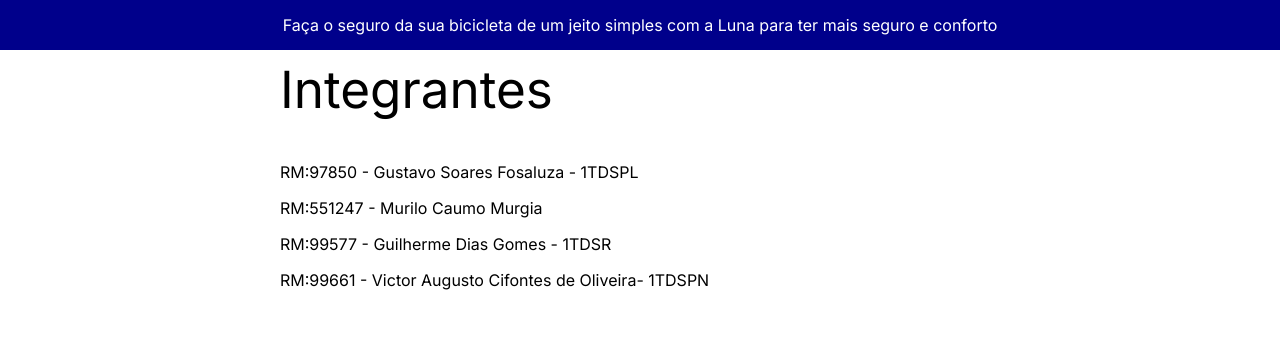
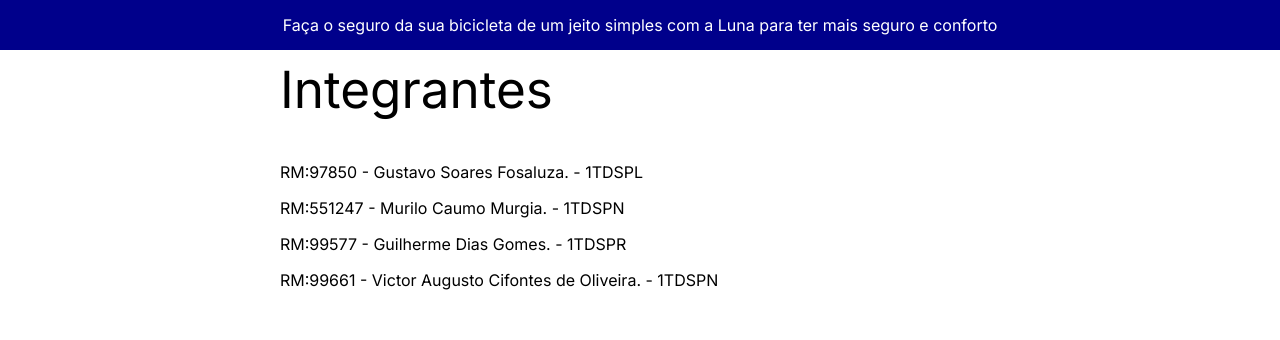
Before and after one commit to Guilherme-Dias-gomes/SprintWEB, a Next.js app: page /Integrantes in a window 1280 px wide. Shown: the top 340 px of the page. Built offline with nearby package versions, Linux system fonts and the light colour scheme.

Commit message:
Adicionando o integrante Murilo

```diff
--- a/src/app/Integrantes/page.jsx
+++ b/src/app/Integrantes/page.jsx
@@ -3,10 +3,10 @@ export default function Integrantes(){
     return(
         <main>
             <h1>Integrantes</h1>
-            <p>RM:97850 - Gustavo Soares Fosaluza - 1TDSPL</p>
-            <p>RM:551247 - Murilo Caumo Murgia</p>
-            <p>RM:99577 - Guilherme Dias Gomes - 1TDSR</p>
-            <p>RM:99661 - Victor Augusto Cifontes de Oliveira- 1TDSPN</p>
+            <p>RM:97850 - Gustavo Soares Fosaluza. - 1TDSPL</p>
+            <p>RM:551247 - Murilo Caumo Murgia. - 1TDSPN</p>
+            <p>RM:99577 - Guilherme Dias Gomes. - 1TDSPR</p>
+            <p>RM:99661 - Victor Augusto Cifontes de Oliveira. - 1TDSPN</p>
             <h1><a href="https://github.com/Guilherme-Dias-gomes/SprintWEB" className="repositorio">| Acesse o nosso repositório |</a></h1>
         </main>
     )
```
